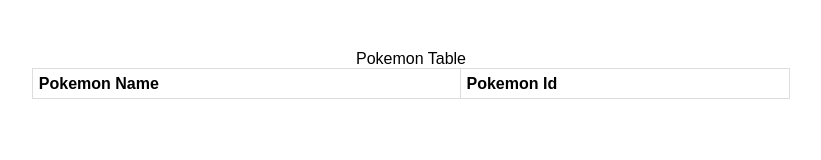
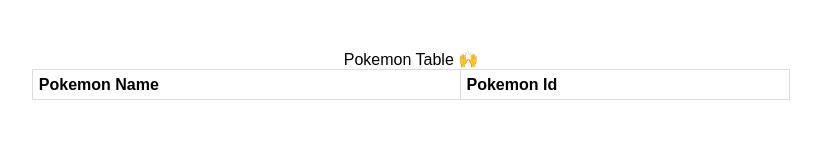
Before and after one commit to Accenture-Jump-Start-2021/Accenture-Jump-Start-2021, a plain HTML site: page index.html in a window 1280 px wide. Shown: the full height of the page, 229-1050 px from the left. Drawn offline with Linux system fonts and the light colour scheme; no server answers.

Commit message:
Add emoji to test pipeline

```diff
--- a/index.html
+++ b/index.html
@@ -7,7 +7,7 @@
 
 <body>
    <table id="table">
-       <caption>Pokemon Table</caption>
+       <caption>Pokemon Table 🙌</caption>
        <tr>
            <th>Pokemon Name</th>
            <th>Pokemon Id</th>
```
